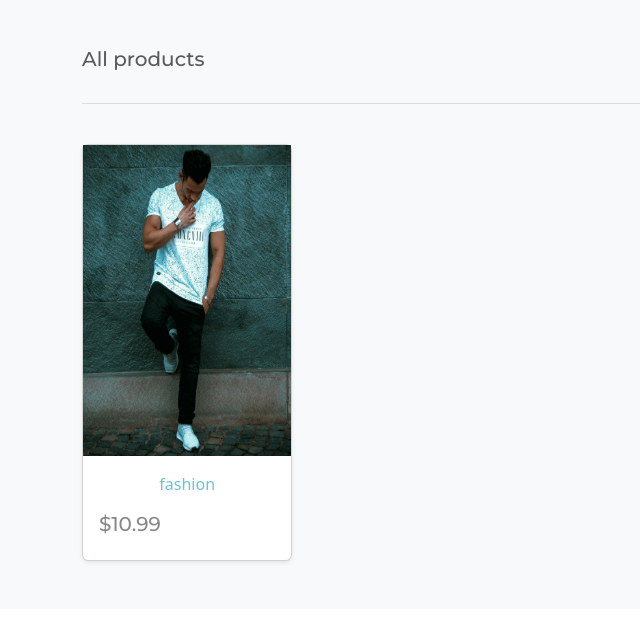
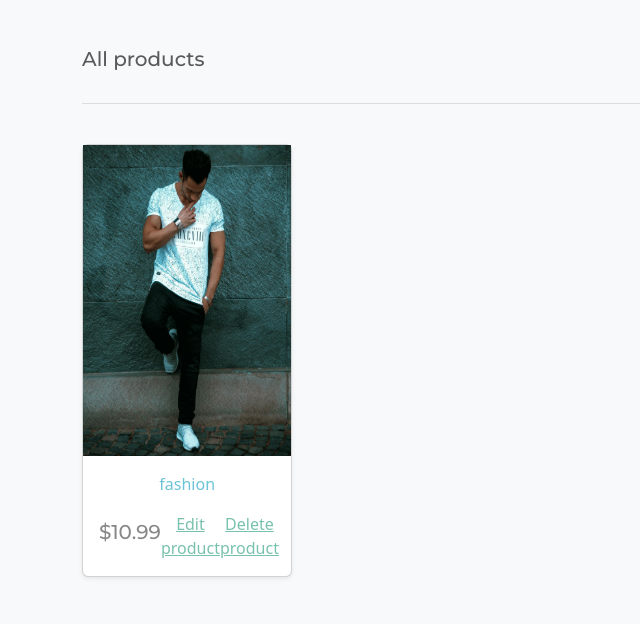
Before and after one commit to BadrAlioui/fifthproject, a Django app: page / in a window 1280 px wide. Shown: the part 157-781 px from the top of the page, without its empty margins (0-640 px from the left). Run offline with Django 5.2, Linux system fonts and the light colour scheme; data comes from the database, SQL or seed files in the repository; both versions use the stored data as it was after the commit.

Commit message:
Added update and delete option

```diff
--- a/store/templates/store/store.html
+++ b/store/templates/store/store.html
@@ -29,6 +29,12 @@
                             class="d-flex justify-content-between align-items-center"
                         >
                             <h5>${{product.price}}</h5>
+                            <a href="{% url 'update-product' product.slug %}"
+                                >Edit product</a
+                            >
+                            <a href="{% url 'delete-product' product.slug %}"
+                                >Delete product</a
+                            >
                         </div>
                     </div>
                 </div>
--- a/store/urls.py
+++ b/store/urls.py
@@ -5,4 +5,6 @@ urlpatterns = [
     path('', views.store, name="store"),
     path('product/<slug:slug>/', views.product, name="product"),
     path('create-product/', views.createProduct, name="create-product"),
+    path('update-product/<slug:slug>/', views.updateProduct, name="update-product"),
+    path('delete-product/<slug:slug>/', views.deleteProduct, name="delete-product"),
 ]
--- a/store/views.py
+++ b/store/views.py
@@ -24,3 +24,28 @@ def createProduct(request):
             return redirect('store')
     context = {'form': form}
     return render(request, "store/store-form.html", context)
+
+def updateProduct(request, slug):
+    try:
+        product = Product.objects.get(slug=slug)
+    except Product.DoesNotExist:
+        return render(request, '404.html')
+    form = ProductForm(instance = product)
+    if request.method == "POST":
+        form = ProductForm(request.POST, request.FILES, instance = product)
+        if form.is_valid():
+            form.save()
+            return redirect('store')
+    context = {'form': form}
+    return render(request, "store/store-form.html", context)
+
+def deleteProduct(request, slug):
+    try:
+        product = Product.objects.get(slug=slug)
+    except Product.DoesNotExist:
+        return render(request, '404.html')
+    if request.method == "POST":
+        product.delete()
+        return redirect('store')
+    context = {'object': product}
+    return render(request, "store/delete-product.html", context)
--- a/templates/base.html
+++ b/templates/base.html
@@ -87,6 +87,7 @@
         </header>
         <main>
             <a href="{% url 'create-product' %}">Add product</a>
+
             {% block content %} {% endblock %}
         </main>
         <footer></footer>
```
Also changed, not shown: store/templates/store/delete-product.html (added, +10 -0 lines), db.sqlite3, static/media/images/fashion-tShirt_fADGjxW.jpg (added).
